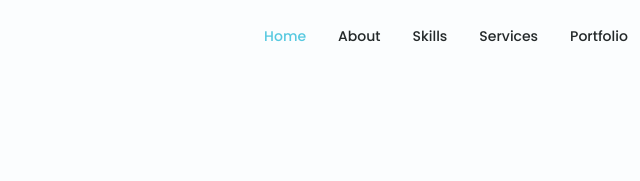
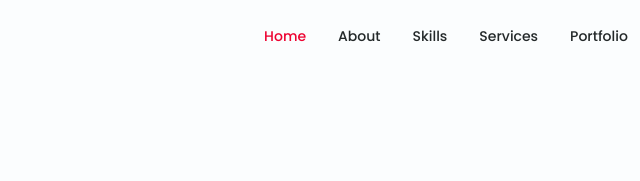
Before and after one commit to lalitCodes84/Portfolio--GitHub-submission, a plain HTML site: page index.html in a window 1280 px wide. In both pictures the pointer is over the link "Home". Shown: the top 181 px of the page, 371-1011 px from the left. Drawn offline with nearby package versions, Linux system fonts and the light colour scheme.

Commit message:
Updated My Portfolio

```diff
--- a/packages/css/styles.css
+++ b/packages/css/styles.css
@@ -240,7 +240,7 @@ img {
 }
 
 .nav__link:hover {
-  color: var(--first-color);
+  color: #ed0331;
 }
 
 .nav__icon {
```
